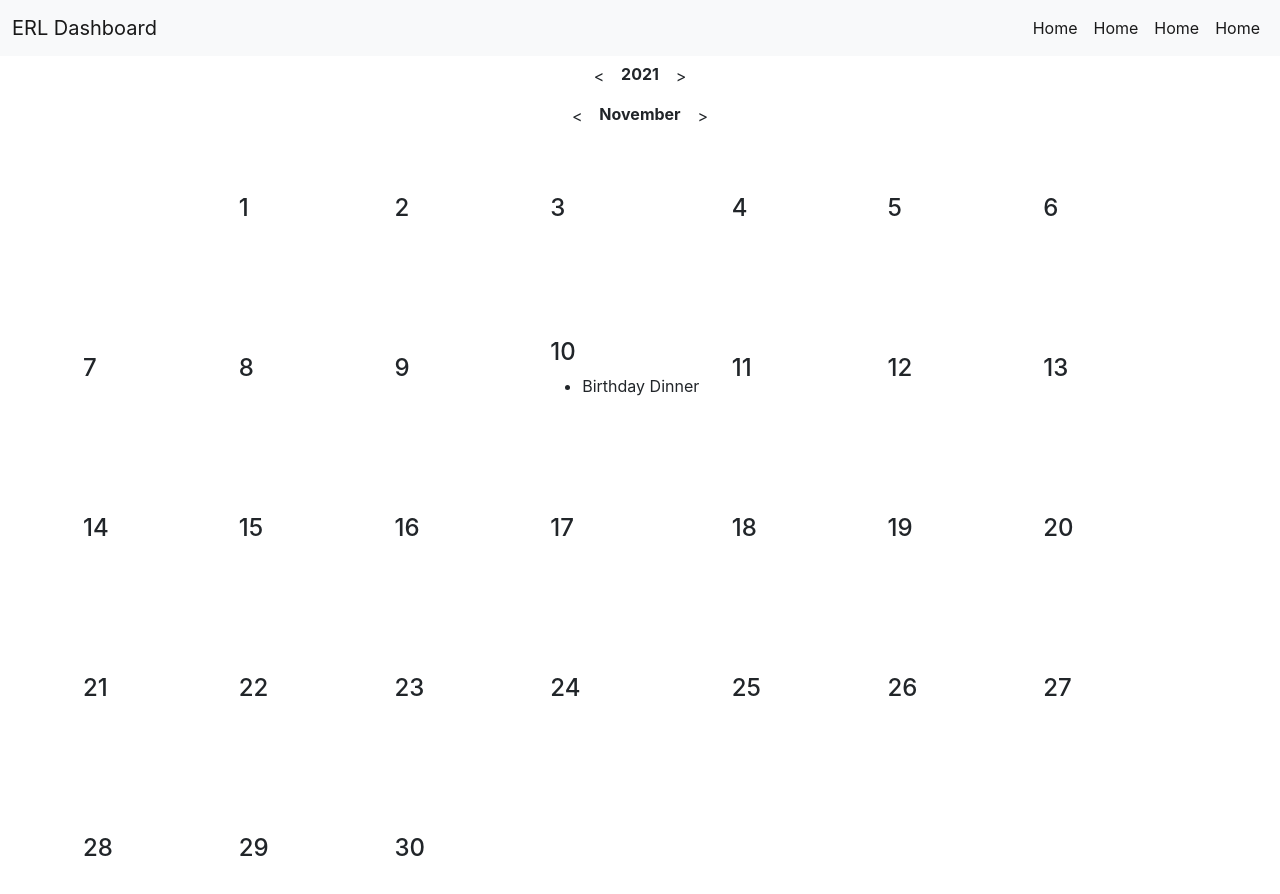
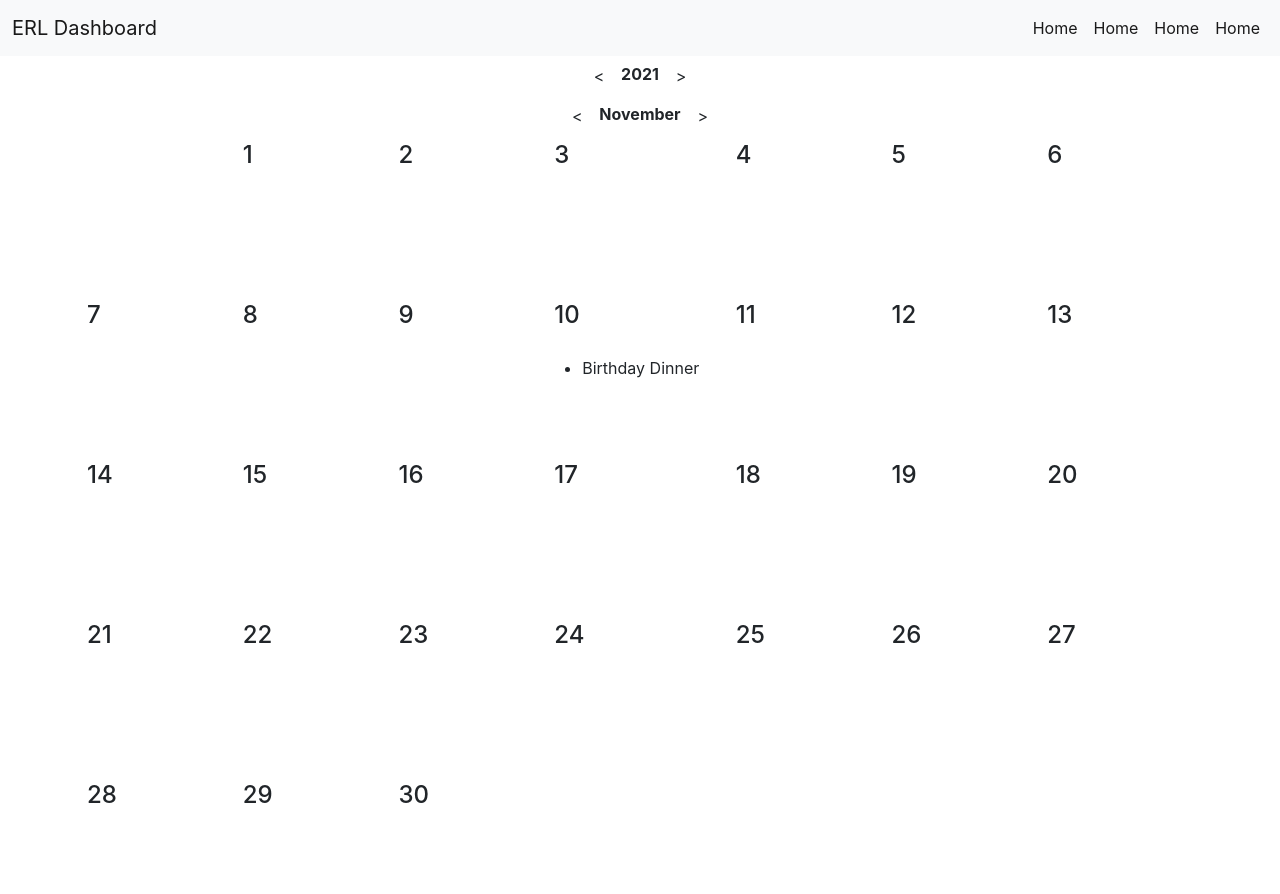
Before and after one commit to matthew-talamantes/erl-dashboard, a React (Create React App) app: page / in a window 1280 px wide. Shown: the top 894 px of the page. Built offline with nearby package versions, Linux system fonts and the light colour scheme.

Commit message:
Add some basic styling

```diff
--- a/src/App.css
+++ b/src/App.css
@@ -6,4 +6,12 @@
 td.calendar-day {
     width: 15em;
     height: 10em;
+    text-align: left;
+    position: relative;
 }
+
+td.calendar-day h4 {
+    position: absolute;
+    top: 5px;
+    left: 5px;
+}
```
